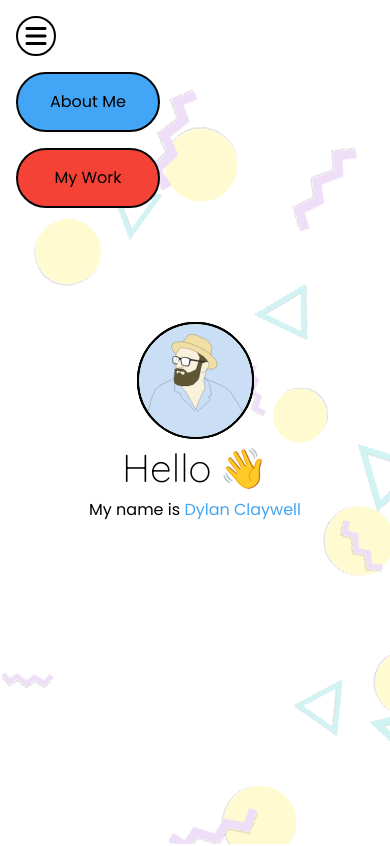
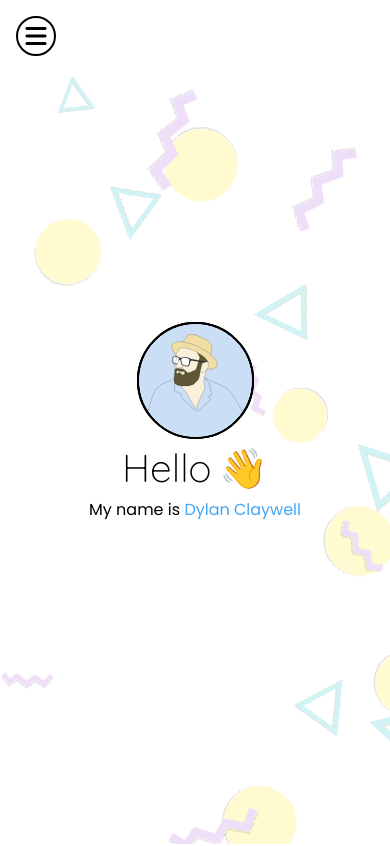
Before and after one commit to dylanclaywell/personal-site, a React (Create React App) app: page / in a window 390 px wide. Shown: the top 846 px of the page. Built offline with nearby package versions, Linux system fonts and the light colour scheme.

Commit message:
Fixed a small bug with the Mobile NavLink

```diff
--- a/src/components/NavLink/Mobile.tsx
+++ b/src/components/NavLink/Mobile.tsx
@@ -30,8 +30,8 @@ export function Mobile({
           ref={nodeRef}
           className={classnames(
             `
-              rounded-full border-2 border-black font-[Poppins]
-              px-8 py-4 max-w-[10rem] flex justify-center
+              transition-colors rounded-full border-2 border-black font-[Poppins]
+              px-8 py-4 max-w-[10rem] flex justify-center translate-x-[-120%]
             `,
             {
               'bg-blue hover:bg-light-blue': color === 'blue',
```
